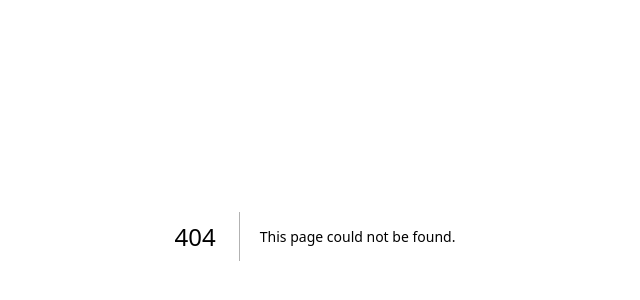
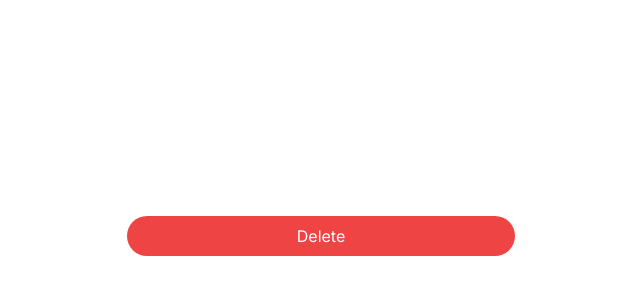
Before and after one commit to lebresilien/Tests, a Next.js app: page /delete in a window 1280 px wide. Before the commit this address had no page. Shown: the part 164-464 px from the top of the page, without its empty margins (325-965 px from the left). Built offline with nearby package versions, Linux system fonts and the light colour scheme.

Commit message:
delete v1

```diff
--- /dev/null
+++ b/src/app/delete/page.tsx
@@ -0,0 +1,39 @@
+"use client";
+import { motion } from "framer-motion";
+import { Button } from "@/components/ui/button";
+import { useState } from "react";
+
+export default function Home() {
+
+    const [hover, setHover] = useState(false);
+
+    return (
+        <main className="flex min-h-screen flex-col items-center justify-center space-y-5">
+            <div className={"flex items-start justify-end w-[400px] space-x-3   "}>
+                <motion.button
+                    onClick={() => setHover(false)}
+                    className="text-white bg-slate-200 w-[200px] h-10 rounded-full hidden"
+                    animate={{
+                        display: hover ? "block" : "none"
+                    }}
+                    transition={{
+                        duration: 0
+                    }}
+                >
+                    Cancel
+                </motion.button>
+
+                <motion.button
+                    onClick={() => setHover(!hover)}
+                    className={!hover ? "text-white bg-red-500 w-full h-10 rounded-full" : "text-white bg-red-500 w-[400px] h-10 rounded-full"}
+                    animate={{
+                        width: hover ? 200 : 400,
+                    }}
+                >
+                    Delete
+                </motion.button>
+            </div>
+           {/*  <Button onClick={() => setHover(!hover)}>Animate</Button> */}
+        </main>
+    )
+}
```
